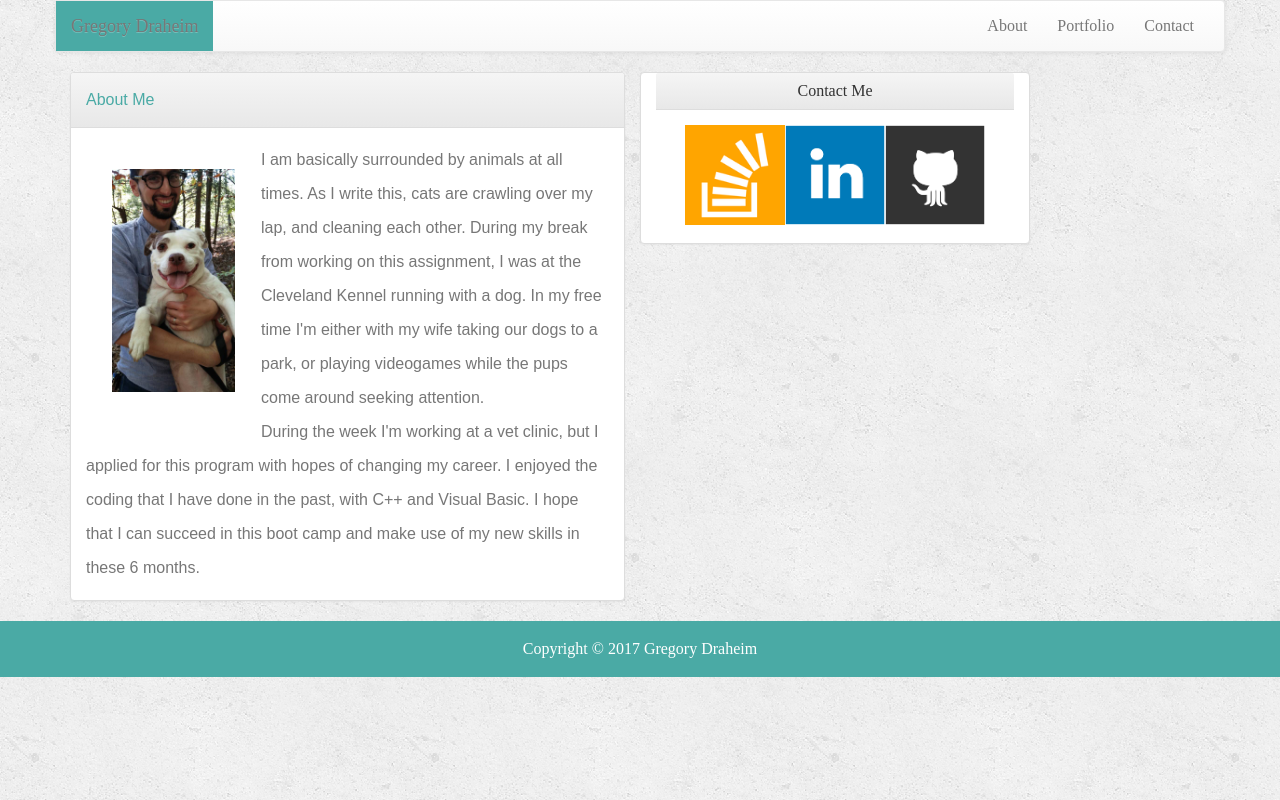
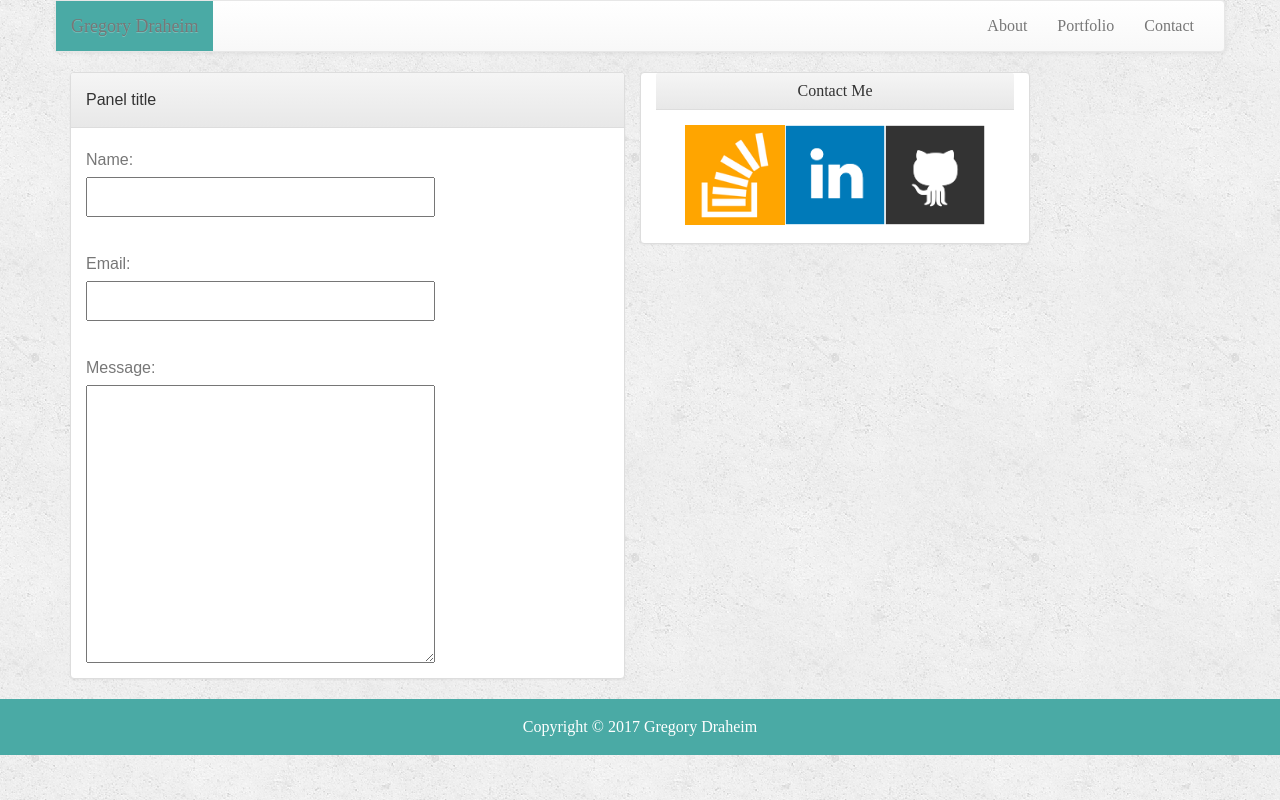
Before and after one commit to BixbyRamone/HomeWork_2, a plain HTML site: page Boostrap-Portfolio/contact.html in a window 1280 px wide. Drawn offline with nearby package versions, Linux system fonts and the light colour scheme.

Commit message:
HW2 finalized

```diff
--- a/Boostrap-Portfolio/contact.html
+++ b/Boostrap-Portfolio/contact.html
@@ -55,17 +55,27 @@
 			<div class="col-md-6">
 				<div class="panel panel-default aboutMePadding fontsAbout">
 				  <div class="panel-heading">
-				    <h3 class="panel-title fontBlue">About Me</h3>
-				  </div>
-				  <div class="panel-body">
-				  	<img src="assets/images/dogPhoto.jpg" height="275px" width="175px" class="auth-image floatLeft imagePadding" alt="Gregory Draheim">
-					<p>
-					I am basically surrounded by animals at all times. As I write this, cats are crawling over my lap, and cleaning each other. During my break from working on this assignment, I was at the Cleveland Kennel running with a dog. In my free time I'm either with my wife taking our dogs to a park, or playing videogames while the pups come around seeking attention.
-					</p>
-					<p>
-					During the week I'm working at a vet clinic, but I applied for this program with hopes of changing my career. I enjoyed the coding that I have done in the past, with C++ and Visual Basic. I hope that I can succeed in this boot camp and make use of my new skills in these 6 months.
-					</p>
-					</div>
+    <h3 class="panel-title">Panel title</h3>
+  </div>
+  <div class="panel-body">
+    Name:
+    <br>
+    <input class="col-md-8" type="text" name="inptName">
+  </div>
+
+   <div class="panel-body">
+    Email:
+    <br>
+    <input class="col-md-8" type="text" name="inptMail">
+  </div>
+
+  <div class="panel-body">
+    Message:
+    <br>
+
+    <textarea rows="8" class="col-md-8" type="text" name="inptMessage"></textarea>
+  </div>
+
 				</div>
 			</div>
 			<!--<div class="col-md-1"></div>-->
```
